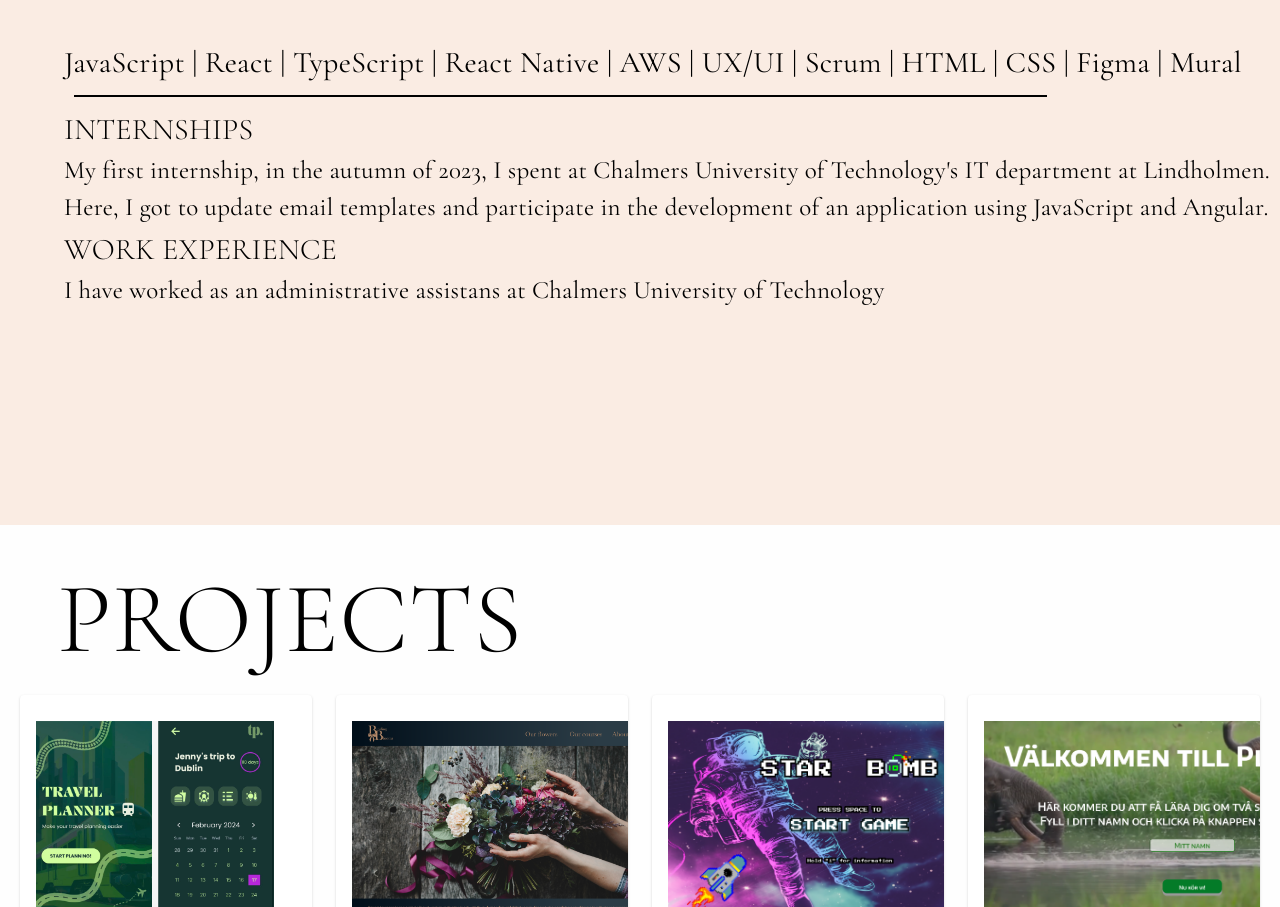
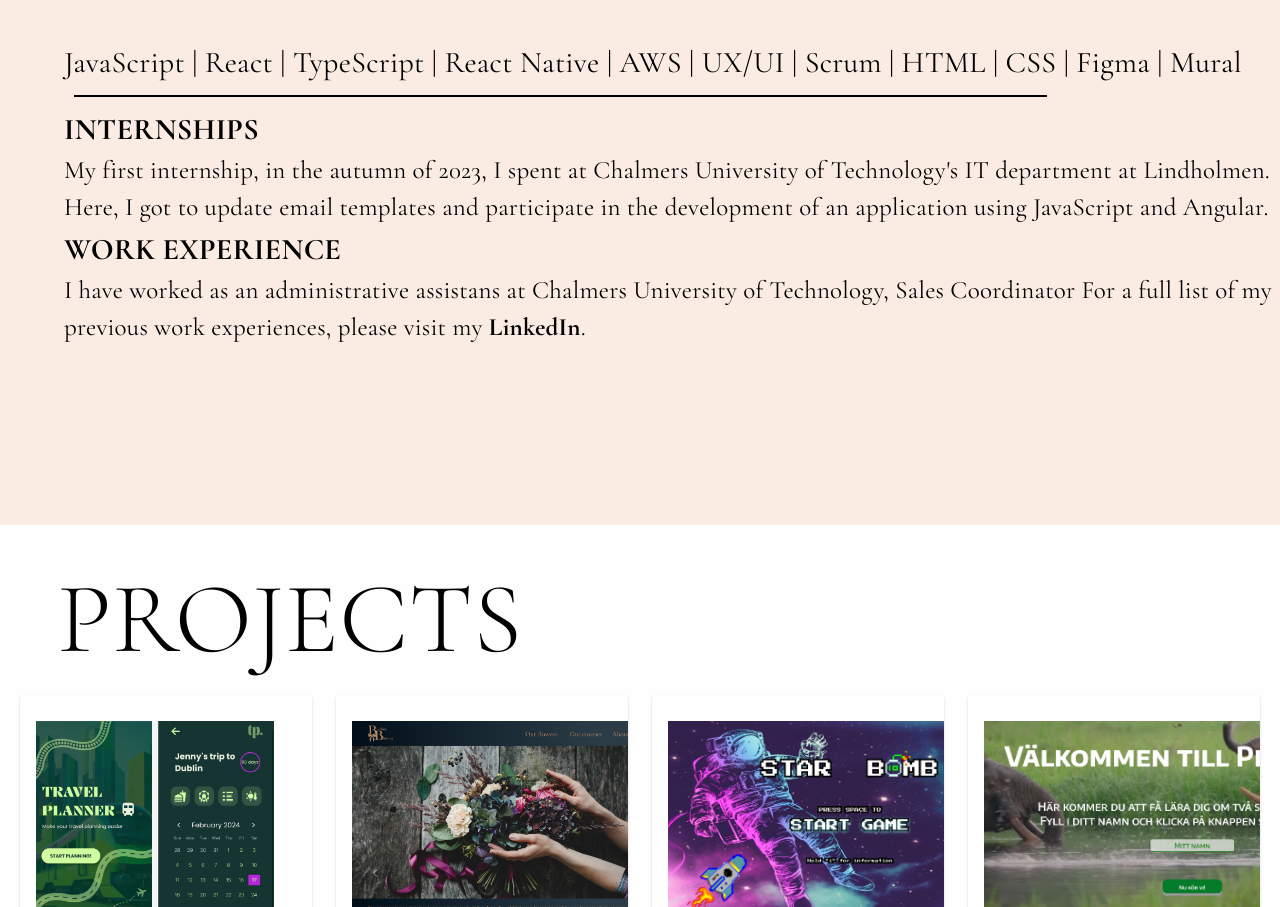
Before and after one commit to JennyWeij/JennyPortfolio, a React (Vite) app: page / in a window 1280 px wide. Shown: the part 1698-2605 px from the top of the page. Built offline with nearby package versions, Linux system fonts and the light colour scheme.

Commit message:
added linkedin link

```diff
--- a/src/Pages/Experience.tsx
+++ b/src/Pages/Experience.tsx
@@ -1,3 +1,4 @@
+import { Link } from "@mui/material";
 import Box from "@mui/material/Box";
 import Typography from "@mui/material/Typography";
 
@@ -55,7 +56,7 @@ function Experience() {
             sx={{
               fontSize: { xs: "20px", md: "30px" },
               fontFamily: "Cormorant Garamond, serif",
-              fontWeight: "300",
+              fontWeight: "bold",
               fontStyle: "normal",
             }}
           >
@@ -76,7 +77,7 @@ function Experience() {
             sx={{
               fontSize: { xs: "20px", md: "30px" },
               fontFamily: "Cormorant Garamond, serif",
-              fontWeight: "300",
+              fontWeight: "bold",
               fontStyle: "normal",
             }}
           >
@@ -89,7 +90,17 @@ function Experience() {
             }}
           >
             I have worked as an administrative assistans at Chalmers University
-            of Technology
+            of Technology, Sales Coordinator For a full list of my previous work
+            experiences, please visit my{" "}
+            <Link
+              underline="none"
+              color="black"
+              fontWeight="bold"
+              href="https://www.linkedin.com/in/jenny-weijland-frontend/"
+            >
+              LinkedIn
+            </Link>
+            .
           </Typography>
         </Box>
       </Box>
```
